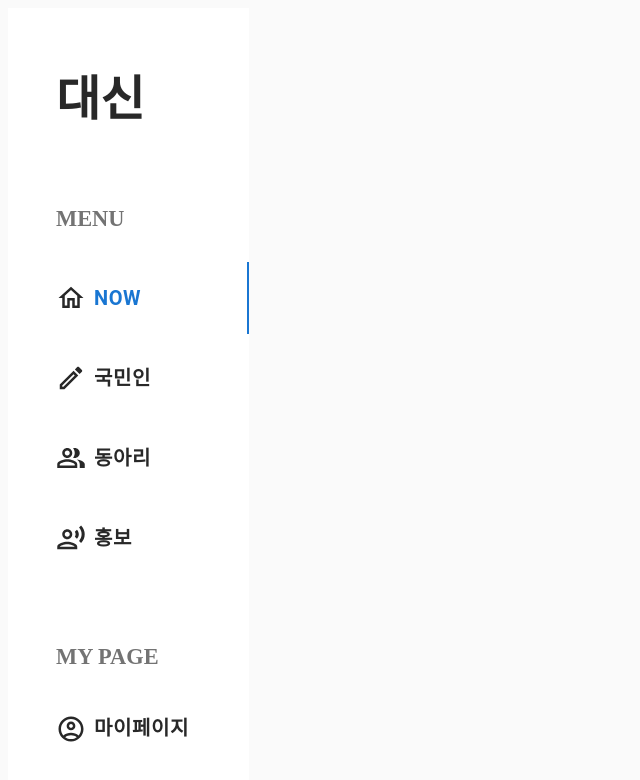
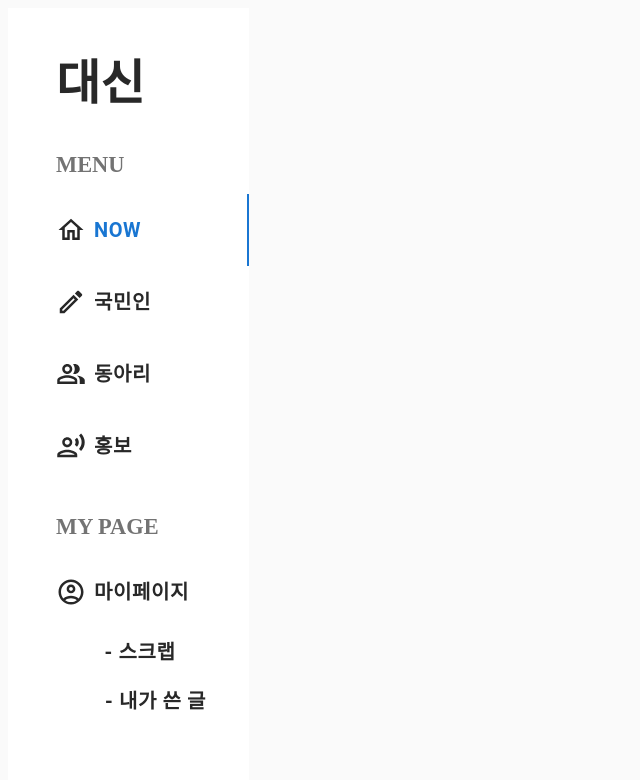
Before and after one commit to 2022-Alpha-Daesin/daesin_front, a React (Create React App) app: page / in a window 1280 px wide. Shown: the top 780 px of the page, without its empty margins (0-640 px from the left). Built offline with nearby package versions, Linux system fonts and the light colour scheme.

Commit message:
feat: navbar 동아리 navigate 연결

```diff
--- a/src/components/Navbar/DesktopNavbar.jsx
+++ b/src/components/Navbar/DesktopNavbar.jsx
@@ -1,4 +1,5 @@
 import * as React from 'react';
+import { useNavigate } from 'react-router-dom';
 import styled from 'styled-components';
 import Tabs from '@mui/material/Tabs';
 import Tab from '@mui/material/Tab';
@@ -8,10 +9,9 @@ import PeopleAltOutlinedIcon from '@mui/icons-material/PeopleAltOutlined';
 import RecordVoiceOverOutlinedIcon from '@mui/icons-material/RecordVoiceOverOutlined';
 import AccountCircleOutlinedIcon from '@mui/icons-material/AccountCircleOutlined';
 import FlexBox from 'components/Common/FlexBox';
-import Link from '@mui/material/Link';
 
 const TabsLib = styled(Tabs)`
-  padding: 3.5rem 0 2rem 2rem;
+  padding: 2.5rem 0 2rem 2rem;
   height: 100vh;
   background: white;
   display: flex;
@@ -26,7 +26,7 @@ const Logo = styled.span`
 `;
 
 const NavLabel = styled.span`
-  margin: 4rem 0 1rem 1rem;
+  margin: 2rem 0 1rem 1rem;
   font-size: 1.4rem;
   font-family: 'Pr-Bold';
   font-weight: 600;
@@ -34,14 +34,14 @@ const NavLabel = styled.span`
 `;
 
 const LogLabel = styled.span`
-  margin: 1.2rem 0 1rem 1rem;
+  margin: 0 0 1rem 1rem;
   font-size: 1.5rem;
   font-family: 'Pr-Pegular';
   font-weight: 600;
 `;
 
 const LogLogo = styled.img`
-  margin: 1.5rem 0 0 0;
+  margin: 0.25rem 0 0 0;
   width: 3rem;
   height: 3rem;
 `;
@@ -55,9 +55,14 @@ const a11yProps = (index) => {
 
 const DesktopNavbar = () => {
   const [value, setValue] = React.useState(2);
+  const navigate = useNavigate();
 
   const handleChange = (event, newValue) => {
     setValue(newValue);
+  };
+
+  const clickClub = () => {
+    navigate('/club');
   };
 
   return (
@@ -92,7 +97,8 @@ const DesktopNavbar = () => {
           fontSize: 20,
           fontWeight: 600,
           color: '#282828',
-          marginTop: 1,
+          height: 20,
+          // marginTop: 1,
           justifyContent: 'flex-start',
         }}
       />
@@ -111,7 +117,7 @@ const DesktopNavbar = () => {
           fontSize: 20,
           fontWeight: 600,
           color: '#282828',
-          marginTop: 1,
+          // marginTop: 1,
           justifyContent: 'flex-start',
         }}
       />
@@ -130,9 +136,10 @@ const DesktopNavbar = () => {
           fontSize: 20,
           fontWeight: 600,
           color: '#282828',
-          marginTop: 1,
+          // marginTop: 1,
           justifyContent: 'flex-start',
         }}
+        onClick={clickClub}
       />
       <Tab
         icon={
@@ -149,7 +156,7 @@ const DesktopNavbar = () => {
           fontSize: 20,
           fontWeight: 600,
           color: '#282828',
-          marginTop: 1,
+          // marginTop: 1,
           justifyContent: 'flex-start',
         }}
       />
@@ -176,7 +183,7 @@ const DesktopNavbar = () => {
         label=" - 스크랩"
         {...a11yProps(5)}
         sx={{
-          marginTop: 2,
+          // marginTop: 2,
           width: 200,
           fontSize: 20,
           fontWeight: 600,
@@ -188,7 +195,7 @@ const DesktopNavbar = () => {
         label=" - 내가 쓴 글"
         {...a11yProps(6)}
         sx={{
-          marginTop: 2,
+          // marginTop: 2,
           width: 231,
           fontSize: 20,
           fontWeight: 600,
--- a/src/layouts/maxWidth.layout.jsx
+++ b/src/layouts/maxWidth.layout.jsx
@@ -7,7 +7,7 @@ const Container = styled.div`
   width: 100%;
   display: flex;
   flex-direction: column;
-  /* align-items: center; */
+  align-items: center;
 `;
 
 const MaxWidthLayout = ({ children, maxWidth, padding }) => {
--- a/src/pages/Club/Club.jsx
+++ b/src/pages/Club/Club.jsx
@@ -4,7 +4,6 @@ import FlexButton from 'components/Common/FlexButton';
 import Searchbar from 'components/Navbar/Searchbar';
 import CrewCardWrapper from 'components/Crew/Card/CrewCardWrapper';
 import styled from 'styled-components';
-import COLOR from 'constants/color';
 import CrewCategory from 'components/Crew/Card/CrewCategory';
 
 const Text = styled.div`
@@ -30,7 +29,9 @@ const Club = () => {
             >
               동아리
             </Text>
-            <FlexButton textDecoration="underline">동아리 문의하기</FlexButton>
+            <FlexButton textDecoration="underline" padding="0.2rem 1rem">
+              동아리 문의하기
+            </FlexButton>
           </FlexBox>
 
           <FlexTextBox fontSize="1.8rem" margin="1rem 0 0 0">
--- a/src/styles/GlobalStyles.js
+++ b/src/styles/GlobalStyles.js
@@ -10,7 +10,7 @@ const GlobalStyles = createGlobalStyle`
     box-sizing: border-box;
   }
   body {
-	  line-height: 240%;
+	  /* line-height: 240%; */
     background-color: #fafafa !important;
     color: #282828;
     font-family: 'Pr-Regular';
```
